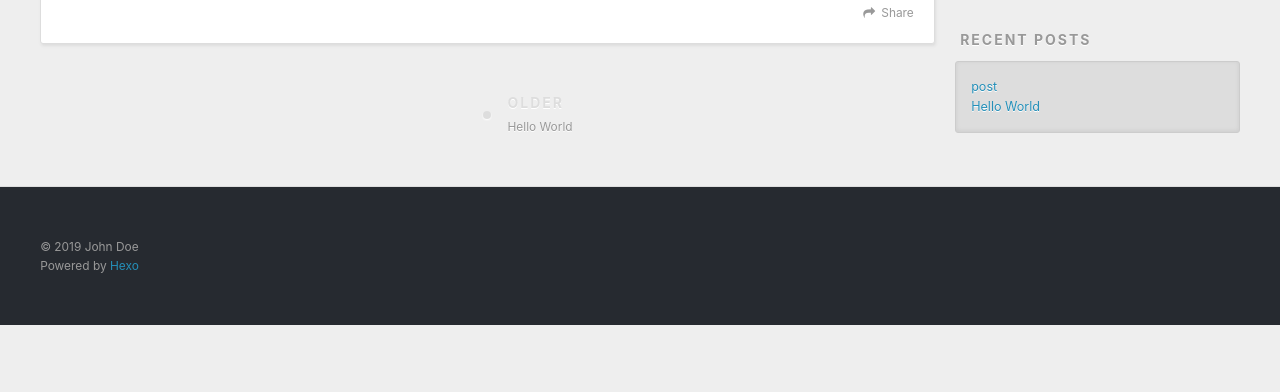
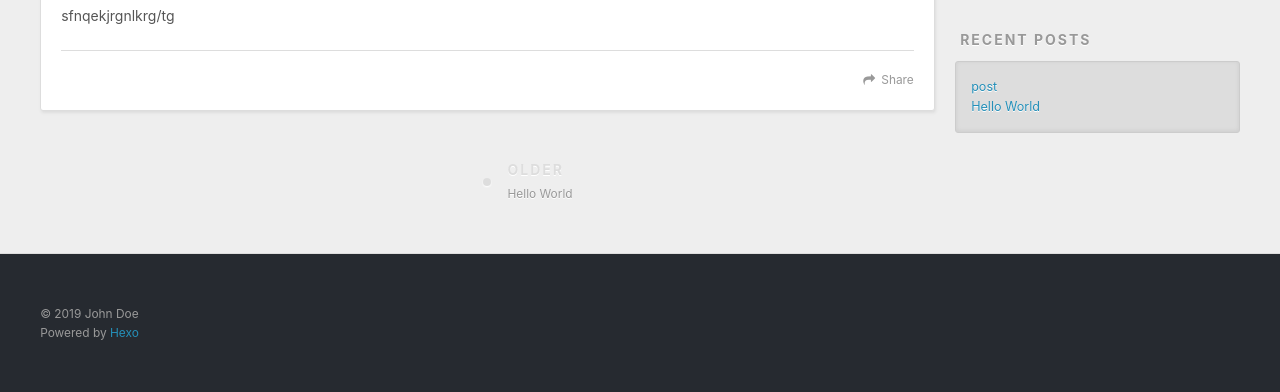
Before and after one commit to evil10k/evil10k.github.io, a plain HTML site: page 2019/01/21/post/index.html in a window 1280 px wide. Shown: the part 448-840 px from the top of the page. Before the commit the page ends 800 px from the top, so only its background shows below. Drawn offline with nearby package versions, Linux system fonts and the light colour scheme.

Commit message:
Site updated: 2019-01-21 13:35:00

```diff
--- a/2019/01/21/post/index.html
+++ b/2019/01/21/post/index.html
@@ -7,14 +7,17 @@
 
   <title>post | Hexo</title>
   <meta name="viewport" content="width=device-width, initial-scale=1, maximum-scale=1">
-  <meta property="og:type" content="article">
+  <meta name="description" content="sfnqekjrgnlkrg/tg">
+<meta property="og:type" content="article">
 <meta property="og:title" content="post">
 <meta property="og:url" content="http://yoursite.com/2019/01/21/post/index.html">
 <meta property="og:site_name" content="Hexo">
+<meta property="og:description" content="sfnqekjrgnlkrg/tg">
 <meta property="og:locale" content="default">
-<meta property="og:updated_time" content="2019-01-21T05:29:55.551Z">
+<meta property="og:updated_time" content="2019-01-21T05:34:41.780Z">
 <meta name="twitter:card" content="summary">
 <meta name="twitter:title" content="post">
+<meta name="twitter:description" content="sfnqekjrgnlkrg/tg">
 
     <link rel="alternate" href="/atom.xml" title="Hexo" type="application/atom+xml">
 
@@ -83,6 +86,7 @@
 
     <div class="article-entry" itemprop="articleBody">
 
+        <p>sfnqekjrgnlkrg/tg</p>
 
 
     </div>
```
Also changed, not shown: index.html (+1 -0 lines).
